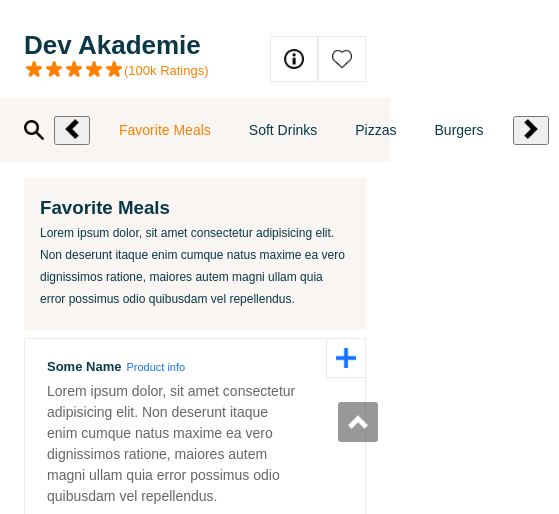
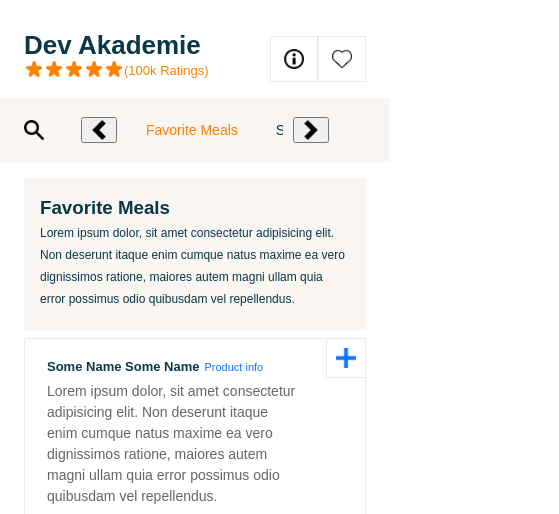
Before and after one commit to crunck78/devlivery, a plain HTML site: page index.html in a window 390 px wide. Shown: the part 330-844 px from the top of the page, 559 px wide, since content can reach past the window. Drawn offline with Linux system fonts and the light colour scheme.

Commit message:
push local state

```diff
--- a/index.html
+++ b/index.html
@@ -65,17 +65,17 @@
                 <img class="icon" src="img/search-13-48.png" alt="">
                 <div class="flex-row-center">
                     <div class="swipe-list">
-                        <button class="swipe-left">
+                        <button onclick="swipeLeft()" class="swipe-btn">
                             <img class="icon" src="img/arrow-88-48.png" alt="">
                         </button>
                     </div>
-                    <div class="categories-list">
+                    <div id="categories-list" class="categories-list">
                         <div id="categories-swiper" class="swiper-container">
                             <!--Display Restaurant Menu Categories List Swiper-->
                         </div>
                     </div>
                     <div class="swipe-list">
-                        <button class="swipe-right">
+                        <button onclick="swipeRight()" class="swipe-btn">
                             <img class="icon" src="img/arrow-24-48.png" alt="">
                         </button>
                     </div>
--- a/script.js
+++ b/script.js
@@ -62,14 +62,14 @@ const restaurant = {
             meals: [
                 {
                     category: 'favoriteMeals',
-                    name: 'Some Name',
+                    name: 'Some Name Some Name',
                     description: 'Lorem ipsum dolor, sit amet consectetur adipisicing elit. Non deserunt itaque enim cumque natus maxime ea vero dignissimos ratione, maiores autem magni ullam quia error possimus odio quibusdam vel repellendus.',
                     price: 15,
                     extras: ''
                 },
                 {
                     category: 'favoriteMeals',
-                    name: 'Some Name',
+                    name: 'Some Name Some',
                     description: 'Lorem ipsum dolor, sit amet consectetur adipisicing elit. Non deserunt itaque enim cumque natus maxime ea vero dignissimos ratione, maiores autem magni ullam quia error possimus odio quibusdam vel repellendus.',
                     price: 15,
                     extras: ''
@@ -83,7 +83,7 @@ const restaurant = {
             meals: [
                 {
                     category: 'softDrinks',
-                    name: 'Some Name',
+                    name: 'Some Name Name',
                     description: 'Lorem ipsum dolor, sit amet consectetur adipisicing elit. Non deserunt itaque enim cumque natus maxime ea vero dignissimos ratione, maiores autem magni ullam quia error possimus odio quibusdam vel repellendus.',
                     price: 20,
                     extras: ''
@@ -343,6 +343,18 @@ const animateBasketOpener = () => {
 
 }
 
-function getItemAmountPrice(index) {
+const getItemAmountPrice = (index) => {
     return shoppingBasketPrices[index] * shoppingBasketAmounts[index];
 }
+
+const swipeLeft = () => {
+    document.getElementById("categories-list").scrollLeft -= 100;
+}
+
+const swipeRight = () => {
+    document.getElementById("categories-list").scrollLeft += 100;
+}
+
+window.onscroll = () =>{
+   document.getElementById("to-top").style.display = window.scrollY > 0 ? "block" : "none";
+}
--- a/style.css
+++ b/style.css
@@ -430,7 +430,9 @@ main {
 
 .categories-list {
     flex-grow: 1;
-    overflow: hidden;
+    overflow-x: hidden;
+    max-width: 80vw;
+    /* transition: all 225ms ease-in-out; */
 }
 
 .swiper-container {
@@ -676,6 +678,10 @@ main {
         background-color: #f6f6f6;
         color: #333;
     }
+
+    .categories-list{
+        max-width: 60vw;
+    }
 }
 
 .basket-btn-mobile-info {
@@ -760,7 +766,7 @@ main {
     width: 40px;
     height: 40px;
     line-height: 50px;
-    display: block;
+    display: none;
 }
 
 #to-top:hover {
@@ -812,3 +818,15 @@ footer{
     margin-left: 10px;
     margin-right: 10px;
 }
+
+.swipe-btn{
+    display: flex;
+    justify-content: center;
+    align-items: center;
+}
+
+@media (max-width: 600px){
+    .categories-list{
+        max-width: 40vw;
+    }
+}
```
